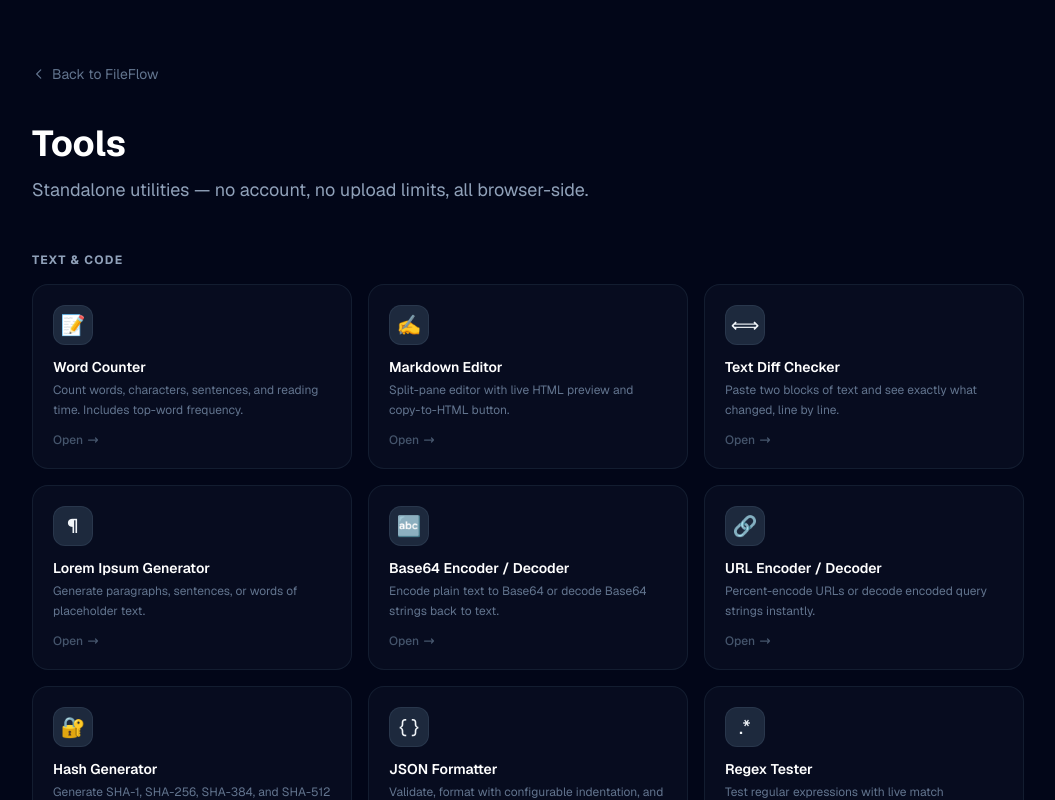
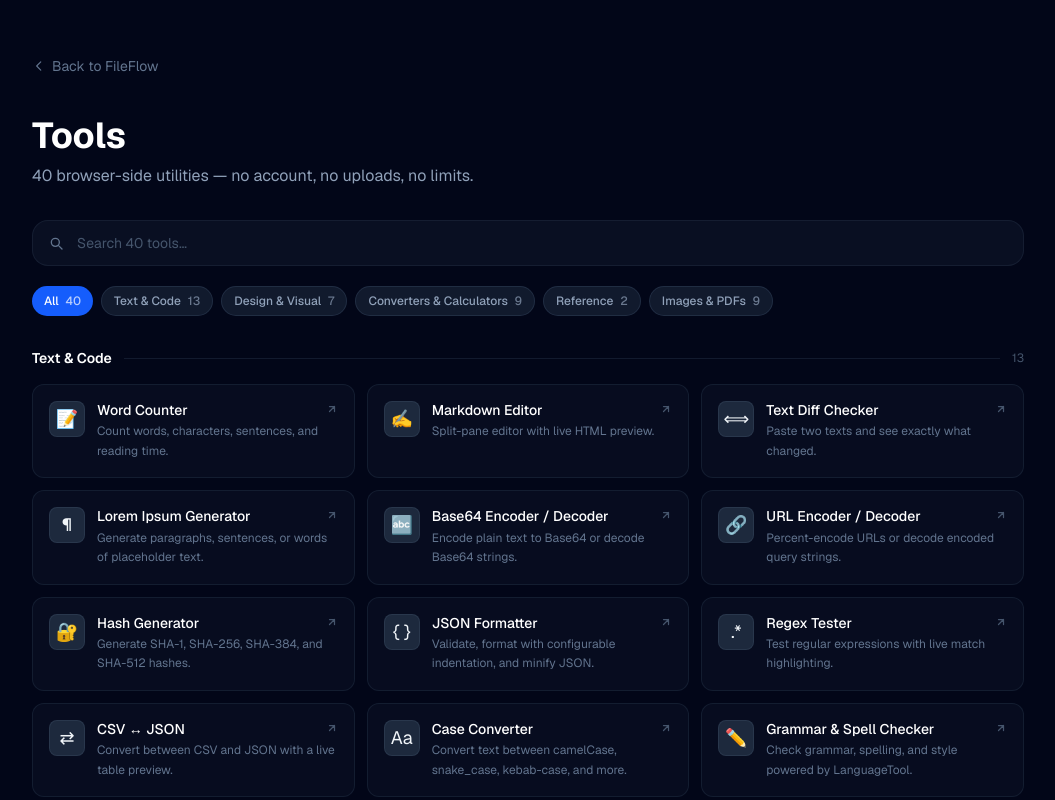
Before and after one commit to xAndrewH/filespark, a Next.js app: page /tools in a window 1280 px wide. Shown: the top 800 px of the page, without its empty margins (112-1167 px from the left). Built offline with nearby package versions, Linux system fonts and the light colour scheme.

Commit message:
redesign tools page with search + category filters, update tool count to 40

```diff
--- a/src/app/page.tsx
+++ b/src/app/page.tsx
@@ -418,7 +418,7 @@ export default function HomePage() {
             </h1>
             <p className="text-slate-400 text-lg leading-relaxed mb-5">
               Convert <span className="text-slate-200 font-medium">80+ file formats</span> — documents,
-              images, audio, video, archives and more. Plus <span className="text-slate-200 font-medium">32 free browser tools</span> for design,
+              images, audio, video, archives and more. Plus <span className="text-slate-200 font-medium">40 free browser tools</span> for design,
               development, and productivity. No upload required.
             </p>
             <div className="flex flex-wrap gap-2">
@@ -553,7 +553,7 @@ export default function HomePage() {
           <div className="mt-14">
             <div className="flex items-center justify-between mb-4">
               <div>
-                <h2 className="text-white font-semibold text-base">32 Free Tools</h2>
+                <h2 className="text-white font-semibold text-base">40 Free Tools</h2>
                 <p className="text-slate-500 text-xs mt-0.5">Design, dev & productivity utilities — no upload, no account</p>
               </div>
               <Link href="/tools" className="text-xs text-slate-500 hover:text-slate-300 transition-colors flex items-center gap-1">
@@ -613,7 +613,7 @@ export default function HomePage() {
               <p className="text-slate-500 text-sm leading-relaxed mb-6">No account. No tracking. No data sold. All tools run in your browser — nothing leaves your device unless you convert a document server-side.</p>
               <ul className="space-y-3 mt-auto">
                 {[
-                  { icon: "⚡", text: "Images, video, audio & all 32 tools run entirely in your browser" },
+                  { icon: "⚡", text: "Images, video, audio & all 40 tools run entirely in your browser" },
                   { icon: "🗑️", text: "Server-side conversions delete your file immediately after" },
                   { icon: "🔑", text: "No account, login, or email — ever" },
                   { icon: "📜", text: "Conversion history stored only in your browser" },
--- a/src/app/tools/page.tsx
+++ b/src/app/tools/page.tsx
@@ -1,86 +1,117 @@
+"use client";
+
+import { useState, useMemo } from "react";
 import Link from "next/link";
-import type { Metadata } from "next";
-import { ToolsScrollSaver, ToolsScrollRestorer } from "@/components/ToolsScrollHandler";
-
-export const metadata: Metadata = { title: "Tools — FileFlow" };
 
 const CATEGORIES = [
   {
     id: "text-code",
     name: "Text & Code",
+    icon: "✍️",
     tools: [
-      { href: "/tools/word-counter",  icon: "📝", title: "Word Counter",             description: "Count words, characters, sentences, and reading time. Includes top-word frequency." },
-      { href: "/tools/markdown",      icon: "✍️", title: "Markdown Editor",          description: "Split-pane editor with live HTML preview and copy-to-HTML button." },
-      { href: "/tools/diff",          icon: "⟺",  title: "Text Diff Checker",        description: "Paste two blocks of text and see exactly what changed, line by line." },
-      { href: "/tools/lorem",         icon: "¶",  title: "Lorem Ipsum Generator",    description: "Generate paragraphs, sentences, or words of placeholder text." },
-      { href: "/tools/base64",        icon: "🔤", title: "Base64 Encoder / Decoder", description: "Encode plain text to Base64 or decode Base64 strings back to text." },
-      { href: "/tools/url-encode",    icon: "🔗", title: "URL Encoder / Decoder",    description: "Percent-encode URLs or decode encoded query strings instantly." },
-      { href: "/tools/hash",          icon: "🔐", title: "Hash Generator",            description: "Generate SHA-1, SHA-256, SHA-384, and SHA-512 hashes in your browser." },
-      { href: "/tools/json",          icon: "{ }", title: "JSON Formatter",           description: "Validate, format with configurable indentation, and minify JSON." },
-      { href: "/tools/regex",         icon: ".*", title: "Regex Tester",              description: "Test regular expressions with live match highlighting and match list." },
-      { href: "/tools/csv-json",      icon: "⇄",  title: "CSV ↔ JSON",               description: "Convert between CSV and JSON with a live table preview." },
-      { href: "/tools/case-converter",  icon: "Aa", title: "Case Converter",          description: "Convert text between camelCase, snake_case, kebab-case, CONSTANT_CASE, and more." },
-      { href: "/tools/grammar-checker", icon: "✏️", title: "Grammar & Spell Checker", description: "Check grammar, spelling, and style issues powered by LanguageTool." },
-      { href: "/tools/code-beautifier", icon: "✨", title: "Code Beautifier",          description: "Format and prettify HTML, JavaScript, and Python code with one click." },
+      { href: "/tools/word-counter",    icon: "📝", title: "Word Counter",             description: "Count words, characters, sentences, and reading time." },
+      { href: "/tools/markdown",        icon: "✍️", title: "Markdown Editor",          description: "Split-pane editor with live HTML preview." },
+      { href: "/tools/diff",            icon: "⟺",  title: "Text Diff Checker",        description: "Paste two texts and see exactly what changed." },
+      { href: "/tools/lorem",           icon: "¶",  title: "Lorem Ipsum Generator",    description: "Generate paragraphs, sentences, or words of placeholder text." },
+      { href: "/tools/base64",          icon: "🔤", title: "Base64 Encoder / Decoder", description: "Encode plain text to Base64 or decode Base64 strings." },
+      { href: "/tools/url-encode",      icon: "🔗", title: "URL Encoder / Decoder",    description: "Percent-encode URLs or decode encoded query strings." },
+      { href: "/tools/hash",            icon: "🔐", title: "Hash Generator",            description: "Generate SHA-1, SHA-256, SHA-384, and SHA-512 hashes." },
+      { href: "/tools/json",            icon: "{ }", title: "JSON Formatter",           description: "Validate, format with configurable indentation, and minify JSON." },
+      { href: "/tools/regex",           icon: ".*", title: "Regex Tester",              description: "Test regular expressions with live match highlighting." },
+      { href: "/tools/csv-json",        icon: "⇄",  title: "CSV ↔ JSON",               description: "Convert between CSV and JSON with a live table preview." },
+      { href: "/tools/case-converter",  icon: "Aa", title: "Case Converter",           description: "Convert text between camelCase, snake_case, kebab-case, and more." },
+      { href: "/tools/grammar-checker", icon: "✏️", title: "Grammar & Spell Checker",  description: "Check grammar, spelling, and style powered by LanguageTool." },
+      { href: "/tools/code-beautifier", icon: "✨", title: "Code Beautifier",           description: "Format HTML, JavaScript, CSS, and Python with one click." },
     ],
   },
   {
     id: "design-visual",
     name: "Design & Visual",
+    icon: "🎨",
     tools: [
-      { href: "/tools/color-picker",   icon: "🎨", title: "Color Picker",             description: "Pick a color and instantly get HEX, RGB, HSL, and CMYK values. Build palettes." },
-      { href: "/tools/palette",        icon: "🖌️", title: "Color Palette Generator",  description: "Generate complementary, triadic, analogous, and shade palettes from any color." },
-      { href: "/tools/gradient",       icon: "🌈", title: "CSS Gradient Builder",     description: "Build linear and radial gradients visually and copy the CSS output." },
-      { href: "/tools/glassmorphism",  icon: "🪟", title: "Glassmorphism Generator",  description: "Build glass-effect UI cards with blur, opacity, and border controls." },
-      { href: "/tools/box-shadow",     icon: "🔲", title: "Box Shadow Builder",       description: "Build CSS box shadows with multiple layers, presets, and live preview." },
-      { href: "/tools/border-radius",  icon: "⬜", title: "Border Radius Builder",    description: "Shape rounded corners per-side visually and copy the CSS output." },
-      { href: "/tools/favicon",        icon: "⭐", title: "Favicon Generator",        description: "Upload any image and get favicon PNGs at all standard sizes as a ZIP." },
+      { href: "/tools/color-picker",   icon: "🎨", title: "Color Picker",             description: "Pick a color and get HEX, RGB, HSL, and CMYK values instantly." },
+      { href: "/tools/palette",        icon: "🖌️", title: "Color Palette Generator",  description: "Generate complementary, triadic, and analogous palettes." },
+      { href: "/tools/gradient",       icon: "🌈", title: "CSS Gradient Builder",     description: "Build linear and radial gradients and copy the CSS." },
+      { href: "/tools/glassmorphism",  icon: "🪟", title: "Glassmorphism Generator",  description: "Build glass-effect UI cards with blur and opacity controls." },
+      { href: "/tools/box-shadow",     icon: "🔲", title: "Box Shadow Builder",       description: "Build CSS box shadows with multiple layers and live preview." },
+      { href: "/tools/border-radius",  icon: "⬜", title: "Border Radius Builder",    description: "Shape rounded corners per-side visually and copy the CSS." },
+      { href: "/tools/favicon",        icon: "⭐", title: "Favicon Generator",        description: "Upload any image and get favicon PNGs at all standard sizes." },
     ],
   },
   {
     id: "converters",
     name: "Converters & Calculators",
+    icon: "🔢",
     tools: [
-      { href: "/tools/units",             icon: "📐", title: "Unit Converter",          description: "Convert length, weight, temperature, area, volume, speed, and data units." },
-      { href: "/tools/aspect-ratio",      icon: "⛶",  title: "Aspect Ratio Calculator", description: "Calculate width or height while locking an aspect ratio. Includes presets." },
-      { href: "/tools/timestamp",         icon: "🕐", title: "Timestamp Converter",     description: "Convert Unix timestamps to human-readable dates and back, with a live clock." },
-      { href: "/tools/base-converter",    icon: "🔢", title: "Number Base Converter",   description: "Convert numbers between binary, octal, decimal, and hexadecimal with bit view." },
-      { href: "/tools/cron",              icon: "⏱️", title: "Cron Expression Builder", description: "Build and validate cron schedules with presets and next-run preview." },
-      { href: "/tools/password",          icon: "🔑", title: "Password Generator",      description: "Cryptographically secure passwords with strength scoring and bulk generation." },
-      { href: "/tools/calculator",        icon: "🧮", title: "Calculator",              description: "Basic and advanced scientific calculator with history. Toggle between modes." },
-      { href: "/tools/currency-converter",icon: "💱", title: "Currency Converter",      description: "Live exchange rates for 160+ currencies. Swap, compare, and convert instantly." },
-      { href: "/tools/time-calculator",   icon: "⏱",  title: "Time Calculator",         description: "Calculate time between two times, add/subtract durations, and combine intervals." },
+      { href: "/tools/units",              icon: "📐", title: "Unit Converter",          description: "Convert length, weight, temperature, area, volume, and more." },
+      { href: "/tools/aspect-ratio",       icon: "⛶",  title: "Aspect Ratio Calculator", description: "Calculate width or height while locking an aspect ratio." },
+      { href: "/tools/timestamp",          icon: "🕐", title: "Timestamp Converter",     description: "Convert Unix timestamps to human-readable dates and back." },
+      { href: "/tools/base-converter",     icon: "🔢", title: "Number Base Converter",   description: "Convert numbers between binary, octal, decimal, and hex." },
+      { href: "/tools/cron",               icon: "⏱️", title: "Cron Expression Builder", description: "Build and validate cron schedules with next-run preview." },
+      { href: "/tools/password",           icon: "🔑", title: "Password Generator",      description: "Cryptographically secure passwords with strength scoring." },
+      { href: "/tools/calculator",         icon: "🧮", title: "Calculator",              description: "Basic and advanced scientific calculator with history." },
+      { href: "/tools/currency-converter", icon: "💱", title: "Currency Converter",      description: "Live exchange rates for 160+ currencies by country." },
+      { href: "/tools/time-calculator",    icon: "⏱",  title: "Time Calculator",         description: "Calculate durations, add/subtract time, combine intervals." },
     ],
   },
   {
     id: "reference",
     name: "Reference",
+    icon: "📚",
     tools: [
-      { href: "/tools/http-status",       icon: "📡", title: "HTTP Status Codes",       description: "Searchable reference for every HTTP status code with descriptions." },
-      { href: "/tools/framework-reference",icon: "📚", title: "Framework Reference",     description: "Searchable code snippets for Tailwind, Bootstrap, Sass, React, and Next.js." },
+      { href: "/tools/http-status",        icon: "📡", title: "HTTP Status Codes",      description: "Searchable reference for every HTTP status code." },
+      { href: "/tools/framework-reference", icon: "📚", title: "Framework Reference",    description: "Snippets for Tailwind, Bootstrap, Sass, React, and Next.js." },
     ],
   },
   {
     id: "images-pdfs",
     name: "Images & PDFs",
+    icon: "🖼️",
     tools: [
-      { href: "/tools/image-editor",       icon: "🖼️", title: "Image Editor",        description: "Resize, rotate, flip, and adjust quality. Supports JPG, PNG, WEBP and more." },
-      { href: "/tools/raster-to-svg",      icon: "✦",  title: "PNG / JPG → SVG",     description: "Vectorize raster images to scalable SVG with color trace, B&W trace, or embed." },
-      { href: "/tools/image-compressor",   icon: "🗜️", title: "Image Compressor",    description: "Compress JPEG, PNG, and WEBP images in bulk with quality control." },
-      { href: "/tools/svg-to-png",         icon: "✦",  title: "SVG to PNG",          description: "Convert SVG files or pasted code to PNG at up to 4× scale." },
-      { href: "/tools/background-remover", icon: "✂️", title: "Background Remover",  description: "AI-powered background removal — runs entirely in your browser." },
-      { href: "/tools/exif",               icon: "📷", title: "EXIF Viewer",          description: "Read image metadata — camera settings, GPS coordinates, timestamps and more." },
-      { href: "/tools/pdf-merge",          icon: "📄", title: "PDF Merge",            description: "Combine multiple PDFs into one document, reorder pages before merging." },
-      { href: "/tools/pdf-to-images",      icon: "🖨️", title: "PDF to Images",       description: "Convert each PDF page to a PNG at Standard, High, or Ultra quality." },
-      { href: "/tools/qr",                 icon: "⬛", title: "QR Code Generator",   description: "Generate QR codes from any URL or text. Customize colors and download as PNG." },
+      { href: "/tools/image-editor",       icon: "🖼️", title: "Image Editor",           description: "Resize, rotate, flip, and adjust quality for any image." },
+      { href: "/tools/raster-to-svg",      icon: "✦",  title: "PNG / JPG → SVG",        description: "Vectorize raster images to scalable SVG." },
+      { href: "/tools/image-compressor",   icon: "🗜️", title: "Image Compressor",       description: "Compress JPEG, PNG, and WEBP images in bulk." },
+      { href: "/tools/svg-to-png",         icon: "✦",  title: "SVG to PNG",             description: "Convert SVG files or pasted code to PNG at up to 4× scale." },
+      { href: "/tools/background-remover", icon: "✂️", title: "Background Remover",     description: "AI-powered background removal in your browser." },
+      { href: "/tools/exif",               icon: "📷", title: "EXIF Viewer",             description: "Read camera settings, GPS, and metadata from images." },
+      { href: "/tools/pdf-merge",          icon: "📄", title: "PDF Merge",               description: "Combine multiple PDFs into one, reorder pages before merging." },
+      { href: "/tools/pdf-to-images",      icon: "🖨️", title: "PDF to Images",          description: "Convert each PDF page to a PNG at multiple quality levels." },
+      { href: "/tools/qr",                 icon: "⬛", title: "QR Code Generator",      description: "Generate QR codes from any URL or text. Download as PNG." },
     ],
   },
 ];
 
+const ALL_TOOLS = CATEGORIES.flatMap(c => c.tools.map(t => ({ ...t, category: c.name, categoryId: c.id })));
+const TOTAL = ALL_TOOLS.length;
+
 export default function ToolsPage() {
+  const [query, setQuery] = useState("");
+  const [activeCategory, setActiveCategory] = useState<string | null>(null);
+
+  const filtered = useMemo(() => {
+    const q = query.toLowerCase().trim();
+    return ALL_TOOLS.filter(t => {
+      const matchesCategory = !activeCategory || t.categoryId === activeCategory;
+      const matchesQuery = !q || t.title.toLowerCase().includes(q) || t.description.toLowerCase().includes(q) || t.category.toLowerCase().includes(q);
+      return matchesCategory && matchesQuery;
+    });
+  }, [query, activeCategory]);
+
+  const isSearching = query.trim().length > 0 || activeCategory !== null;
+
+  // Group filtered results by category for non-search view
+  const groupedFiltered = useMemo(() => {
+    return CATEGORIES.map(c => ({
+      ...c,
+      tools: filtered.filter(t => t.categoryId === c.id),
+    })).filter(c => c.tools.length > 0);
+  }, [filtered]);
+
   return (
     <div className="min-h-screen bg-slate-950">
-      <div className="max-w-5xl mx-auto px-4 py-16">
+      <div className="max-w-5xl mx-auto px-4 py-14">
+
+        {/* Header */}
         <Link href="/" className="inline-flex items-center gap-1.5 text-slate-500 hover:text-slate-300 text-sm mb-10 transition-colors">
           <svg className="w-3.5 h-3.5" fill="none" viewBox="0 0 24 24" stroke="currentColor" strokeWidth={2}>
             <path strokeLinecap="round" strokeLinejoin="round" d="M15 19l-7-7 7-7" />
@@ -88,44 +119,122 @@ export default function ToolsPage() {
           Back to FileFlow
         </Link>
 
-        <div className="mb-12">
-          <h1 className="text-4xl font-bold text-white mb-3">Tools</h1>
-          <p className="text-slate-400 text-lg">Standalone utilities — no account, no upload limits, all browser-side.</p>
+        <div className="mb-8">
+          <h1 className="text-4xl font-bold text-white mb-2">Tools</h1>
+          <p className="text-slate-400 text-base">{TOTAL} browser-side utilities — no account, no uploads, no limits.</p>
         </div>
 
-        <div className="space-y-12">
-          {CATEGORIES.map(({ id, name, tools }) => (
-            <div key={name} id={id} className="scroll-mt-8">
-              <h2 className="text-slate-400 text-xs font-bold uppercase tracking-widest mb-4">{name}</h2>
-              <div className="grid grid-cols-1 sm:grid-cols-2 lg:grid-cols-3 gap-4">
-                {tools.map(({ href, icon, title, description }) => (
-                  <Link
-                    key={href}
-                    href={href}
-                    className="group flex flex-col gap-3 p-5 rounded-2xl bg-slate-900/40 border border-slate-800/60 hover:border-slate-700/80 hover:bg-slate-900/60 transition-all duration-200"
-                  >
-                    <div className="w-10 h-10 rounded-xl bg-slate-800 border border-slate-700/60 flex items-center justify-center text-xl font-mono">
-                      {icon}
+        {/* Search */}
+        <div className="relative mb-5">
+          <svg className="absolute left-4 top-1/2 -translate-y-1/2 w-4 h-4 text-slate-500 pointer-events-none" fill="none" viewBox="0 0 24 24" stroke="currentColor" strokeWidth={2}>
+            <path strokeLinecap="round" strokeLinejoin="round" d="M21 21l-4.35-4.35M17 11A6 6 0 1 1 5 11a6 6 0 0 1 12 0z" />
+          </svg>
+          <input
+            type="text"
+            value={query}
+            onChange={e => setQuery(e.target.value)}
+            placeholder={`Search ${TOTAL} tools…`}
+            className="w-full bg-slate-900/60 border border-slate-800/60 rounded-2xl pl-11 pr-10 py-3 text-slate-200 text-sm focus:outline-none focus:border-blue-500/60 placeholder:text-slate-600 transition-colors"
+          />
+          {query && (
+            <button onClick={() => setQuery("")} className="absolute right-4 top-1/2 -translate-y-1/2 text-slate-500 hover:text-slate-300 transition-colors">
+              <svg className="w-4 h-4" fill="none" viewBox="0 0 24 24" stroke="currentColor" strokeWidth={2}>
+                <path strokeLinecap="round" strokeLinejoin="round" d="M6 18L18 6M6 6l12 12" />
+              </svg>
+            </button>
+          )}
         </div>
-                    <div className="flex-1">
-                      <h3 className="text-white font-semibold text-sm mb-1 group-hover:text-blue-300 transition-colors">{title}</h3>
-                      <p className="text-slate-500 text-xs leading-relaxed">{description}</p>
+
+        {/* Category filter pills */}
+        <div className="flex flex-wrap gap-2 mb-8">
+          <button
+            onClick={() => setActiveCategory(null)}
+            className={`px-3 py-1.5 rounded-full text-xs font-medium transition-colors ${
+              activeCategory === null
+                ? "bg-blue-600 text-white"
+                : "bg-slate-800/60 border border-slate-700/50 text-slate-400 hover:text-white"
+            }`}>
+            All <span className="ml-1 opacity-70">{TOTAL}</span>
+          </button>
+          {CATEGORIES.map(c => (
+            <button
+              key={c.id}
+              onClick={() => setActiveCategory(activeCategory === c.id ? null : c.id)}
+              className={`px-3 py-1.5 rounded-full text-xs font-medium transition-colors ${
+                activeCategory === c.id
+                  ? "bg-blue-600 text-white"
+                  : "bg-slate-800/60 border border-slate-700/50 text-slate-400 hover:text-white"
+              }`}>
+              {c.name} <span className="ml-1 opacity-70">{c.tools.length}</span>
+            </button>
+          ))}
         </div>
-                    <div className="flex items-center gap-1 text-slate-600 group-hover:text-blue-400 text-xs font-medium transition-colors">
-                      Open
-                      <svg className="w-3 h-3 group-hover:translate-x-0.5 transition-transform" fill="none" viewBox="0 0 24 24" stroke="currentColor" strokeWidth={2.5}>
-                        <path strokeLinecap="round" strokeLinejoin="round" d="M17 8l4 4m0 0l-4 4m4-4H3" />
-                      </svg>
+
+        {/* No results */}
+        {filtered.length === 0 && (
+          <div className="text-center py-20">
+            <p className="text-slate-400 text-lg mb-1">No tools match &ldquo;{query}&rdquo;</p>
+            <p className="text-slate-600 text-sm">Try a different keyword or <button onClick={() => { setQuery(""); setActiveCategory(null); }} className="text-blue-400 hover:text-blue-300 underline underline-offset-2">browse all tools</button></p>
           </div>
-                  </Link>
+        )}
+
+        {/* Search results — flat list */}
+        {isSearching && filtered.length > 0 && (
+          <div>
+            <p className="text-slate-500 text-xs mb-4">{filtered.length} result{filtered.length !== 1 ? "s" : ""}</p>
+            <div className="grid grid-cols-1 sm:grid-cols-2 lg:grid-cols-3 gap-3">
+              {filtered.map(({ href, icon, title, description, category }) => (
+                <ToolCard key={href} href={href} icon={icon} title={title} description={description} tag={category} />
               ))}
             </div>
           </div>
+        )}
+
+        {/* Default — grouped by category */}
+        {!isSearching && (
+          <div className="space-y-10">
+            {groupedFiltered.map(({ id, name, tools }) => (
+              <section key={id} id={id} className="scroll-mt-8">
+                <div className="flex items-center gap-3 mb-4">
+                  <h2 className="text-white text-sm font-semibold">{name}</h2>
+                  <div className="h-px flex-1 bg-slate-800/60" />
+                  <span className="text-slate-600 text-xs">{tools.length}</span>
+                </div>
+                <div className="grid grid-cols-1 sm:grid-cols-2 lg:grid-cols-3 gap-3">
+                  {tools.map(({ href, icon, title, description }) => (
+                    <ToolCard key={href} href={href} icon={icon} title={title} description={description} />
                   ))}
                 </div>
+              </section>
+            ))}
           </div>
-      <ToolsScrollSaver />
-      <ToolsScrollRestorer />
+        )}
+      </div>
     </div>
   );
 }
+
+function ToolCard({ href, icon, title, description, tag }: {
+  href: string; icon: string; title: string; description: string; tag?: string;
+}) {
+  return (
+    <Link
+      href={href}
+      className="group flex items-start gap-3 p-4 rounded-xl bg-slate-900/40 border border-slate-800/60 hover:border-slate-700/80 hover:bg-slate-900/70 transition-all duration-150"
+    >
+      <div className="shrink-0 w-9 h-9 rounded-lg bg-slate-800 border border-slate-700/60 flex items-center justify-center text-lg">
+        {icon}
+      </div>
+      <div className="flex-1 min-w-0">
+        <div className="flex items-start justify-between gap-2">
+          <h3 className="text-white font-medium text-sm group-hover:text-blue-300 transition-colors leading-snug">{title}</h3>
+          <svg className="w-3 h-3 text-slate-600 group-hover:text-blue-400 shrink-0 mt-0.5 transition-colors group-hover:translate-x-0.5 group-hover:-translate-y-0.5" fill="none" viewBox="0 0 24 24" stroke="currentColor" strokeWidth={2.5}>
+            <path strokeLinecap="round" strokeLinejoin="round" d="M7 17L17 7M17 7H7M17 7v10" />
+          </svg>
+        </div>
+        <p className="text-slate-500 text-xs leading-relaxed mt-0.5 line-clamp-2">{description}</p>
+        {tag && <span className="inline-block mt-1.5 text-[10px] text-slate-600 bg-slate-800/60 px-1.5 py-0.5 rounded-md">{tag}</span>}
+      </div>
+    </Link>
+  );
+}
```
Lines whose indentation alone changed are shown as unchanged.
